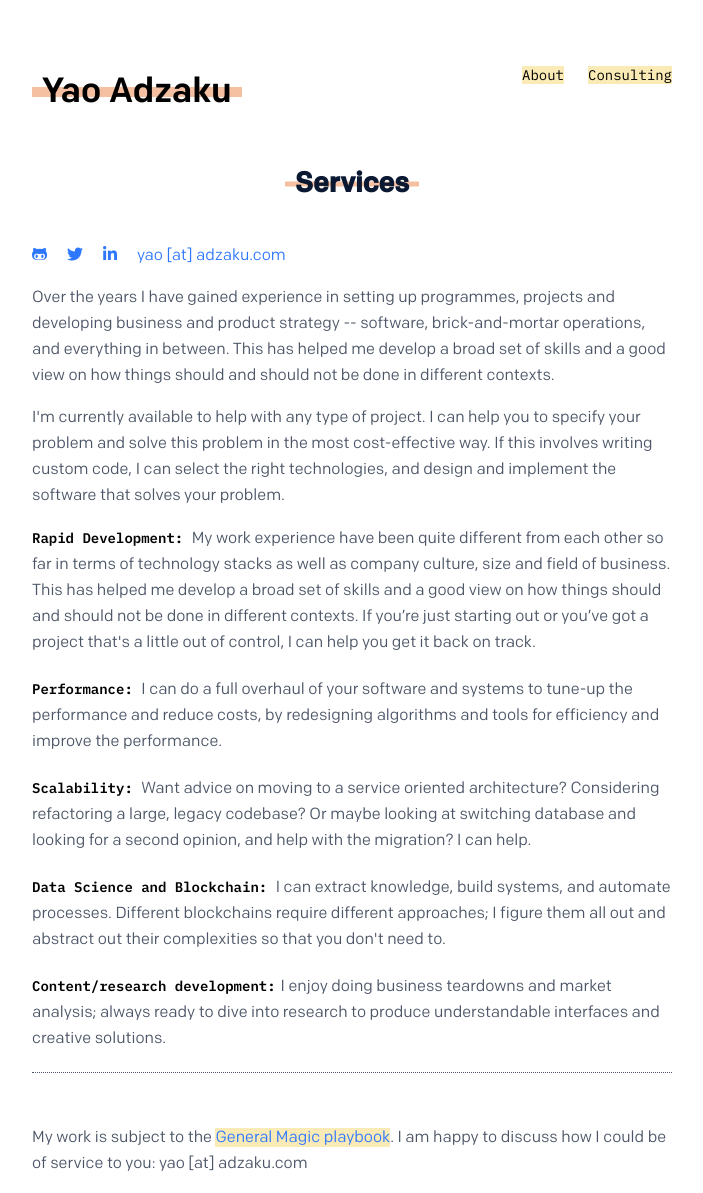
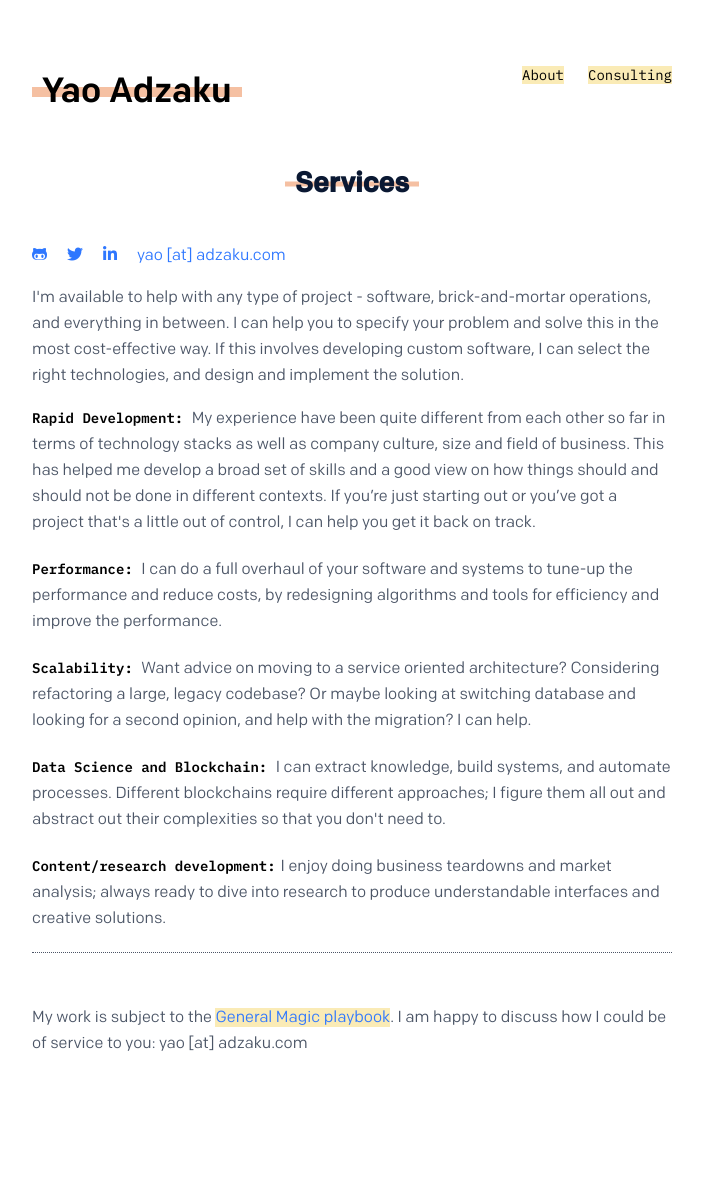
Before and after one commit to rpip/rpip.github.io, a Jekyll site: the page built from work.html, in a window 1280 px wide. Shown: the whole page, without its empty margins (288-991 px from the left). Built offline with Jekyll 4.4.1, drawn with Linux system fonts in a browser that asks for light colours; nearby versions of some CDN libraries; after the commit the page ends 1073 px from its top, so only the background shows below that.

Commit message:
minor copy edits

```diff
--- a/work.html
+++ b/work.html
@@ -18,17 +18,13 @@ title: About
 
 <div>
     <p>
-        Over the years I have gained experience in setting up programmes, projects and developing business and product strategy -- software, brick-and-mortar operations, and everything in between. This has helped me develop a broad set of skills and a good view on how things should and should not be done in different contexts.
-    </p>
-
-    <p>
-        I'm currently available to help with any type of project. I can help you to specify your problem and solve this problem in the most cost-effective way. If this involves writing custom code, I can select the right technologies, and design and implement the software that solves your problem.
+        I'm available to help with any type of project - software, brick-and-mortar operations, and everything in between. I can help you to specify your problem and solve this in the most cost-effective way. If this involves developing custom software, I can select the right technologies, and design and implement the solution.
     </p>
 </div>
 
 <div>
     <ul class="services">
-        <li class="service"> <h3 class="service__title">Rapid Development:</h3> <p class="service__description">My work experience have been quite different from each other so far in terms of technology stacks as well as company culture, size and field of business. This has helped me develop a broad set of skills and a good view on how things should and should not be done in different contexts. If you’re just starting out or you’ve got a project that's a little out of control, I can help you get it back on track. </p></li>
+        <li class="service"> <h3 class="service__title">Rapid Development:</h3> <p class="service__description">My experience have been quite different from each other so far in terms of technology stacks as well as company culture, size and field of business. This has helped me develop a broad set of skills and a good view on how things should and should not be done in different contexts. If you’re just starting out or you’ve got a project that's a little out of control, I can help you get it back on track. </p></li>
 
         <li class="service"><h3 class="service__title">Performance:</h3> <p class="service__description">I can do a full overhaul of your software and systems to tune-up the performance and reduce costs, by redesigning algorithms and tools for efficiency and improve the performance.</p> </li>
 
```
